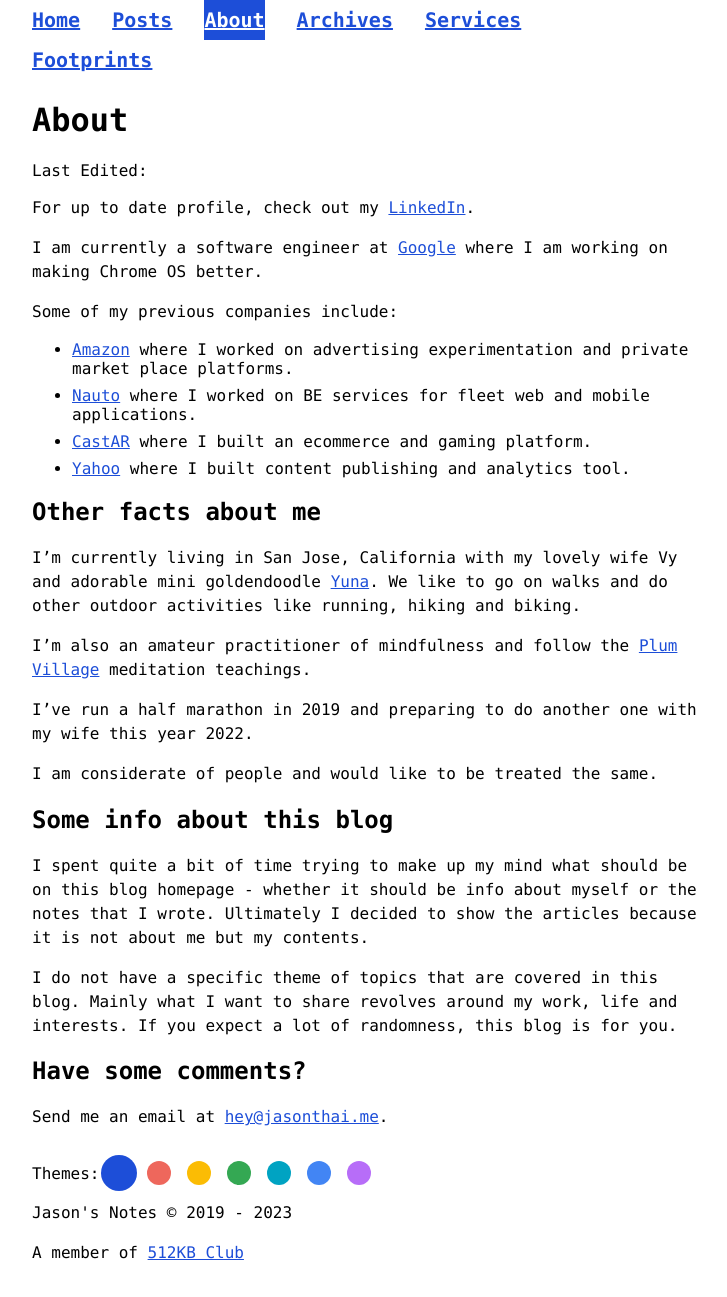
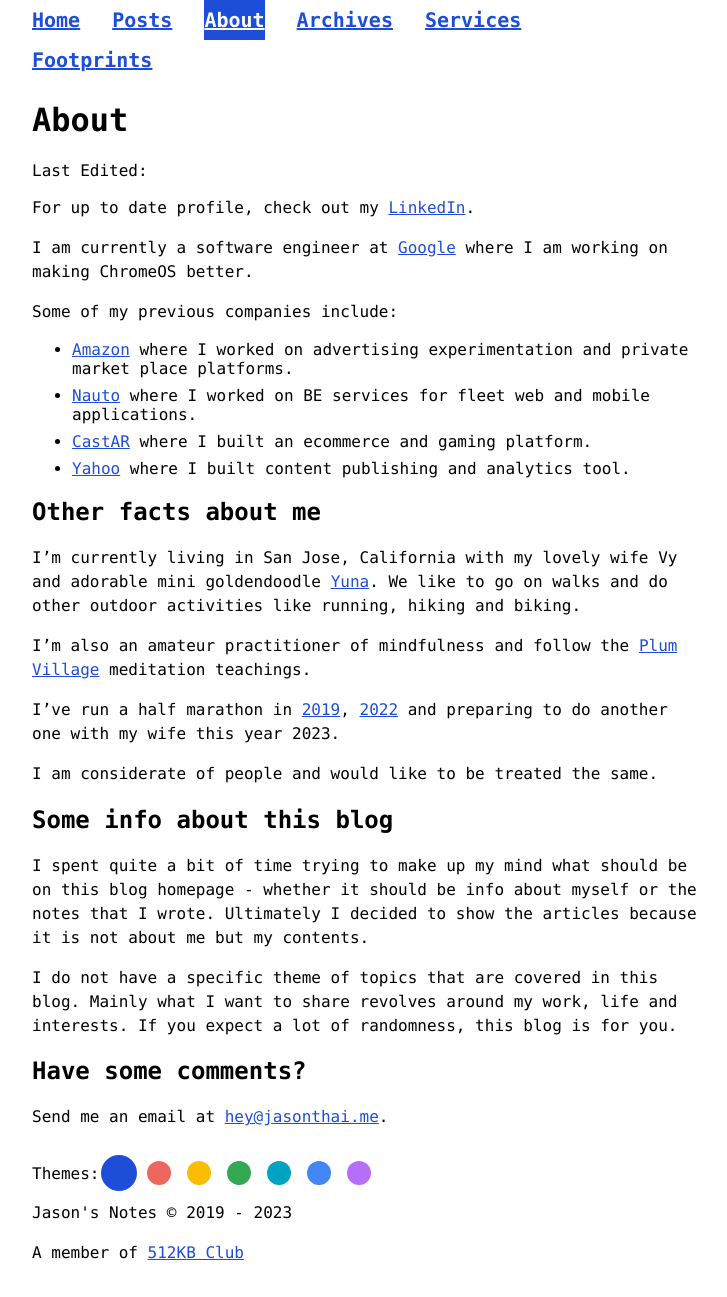
Before and after one commit to jasontthai/jasonthai.me, a Jekyll site: the page built from about.md, in a window 1280 px wide. Shown: the whole page, without its empty margins (272-999 px from the left). Built offline with Jekyll 4.4.1, drawn with Linux system fonts in a browser that asks for light colours.

Commit message:
update about page

```diff
--- a/about.md
+++ b/about.md
@@ -6,7 +6,7 @@
 
 For up to date profile, check out my [LinkedIn](https://www.linkedin.com/in/jasontthai).
 
-I am currently a software engineer at [Google](https://google.com) where I am working on making Chrome OS better.
+I am currently a software engineer at [Google](https://google.com) where I am working on making ChromeOS better.
 
 Some of my previous companies include:
 
@@ -20,7 +20,7 @@
 
 I'm also an amateur practitioner of mindfulness and follow the [Plum Village](https://plumvillage.org)  meditation teachings.
 
-I've run a half marathon in 2019 and preparing to do another one with my wife this year 2022.
+I've run a half marathon in [2019]({% post_url 2019-07-28-42nd-biofreeze-sf-marathon-1st-half %}), [2022]({% post_url 2022-11-06-2022-rock-n-roll-san-jose-half-marathon %}) and preparing to do another one with my wife this year 2023.
 
 I am considerate of people and would like to be treated the same.
 
```
Also changed, not shown: Gemfile.lock.
